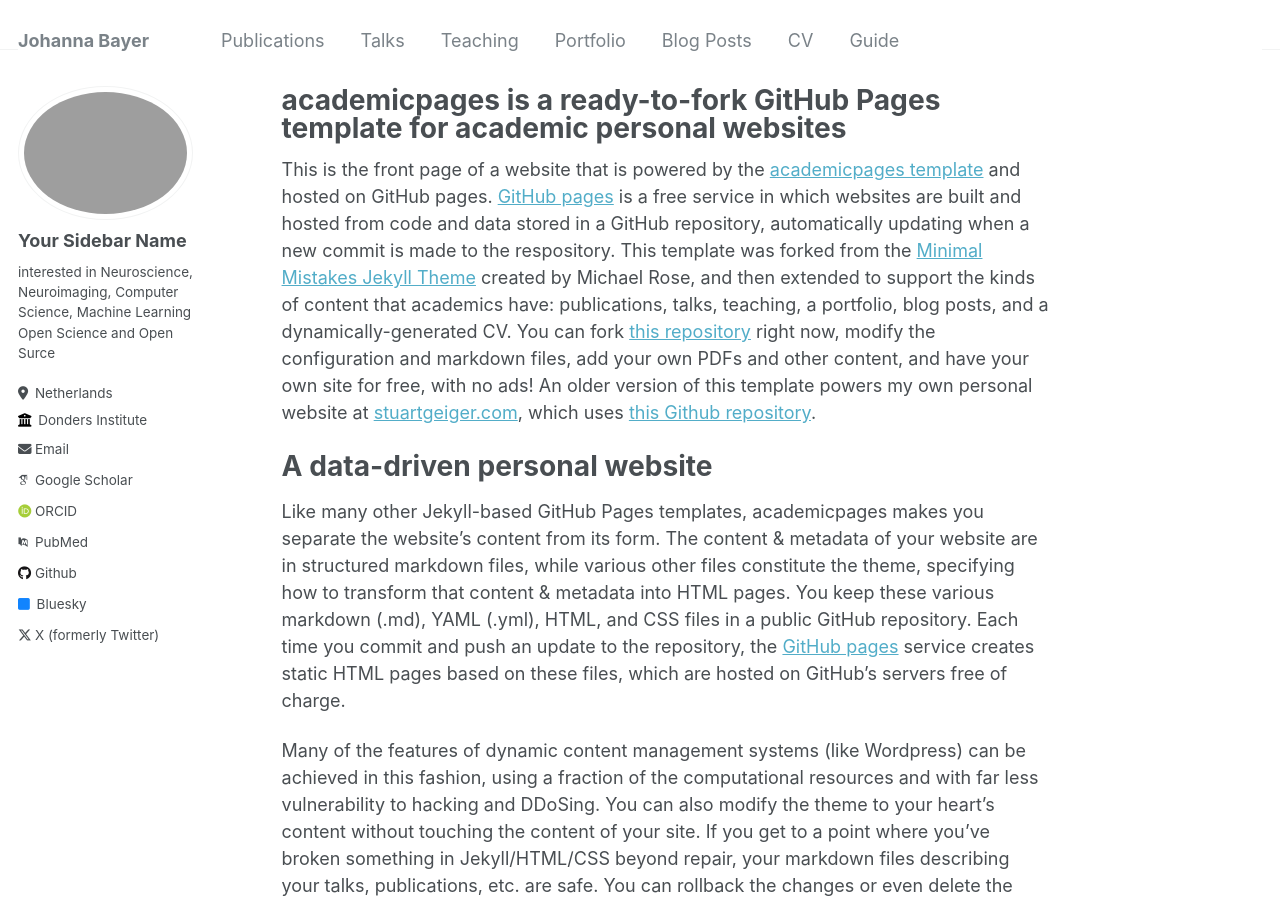
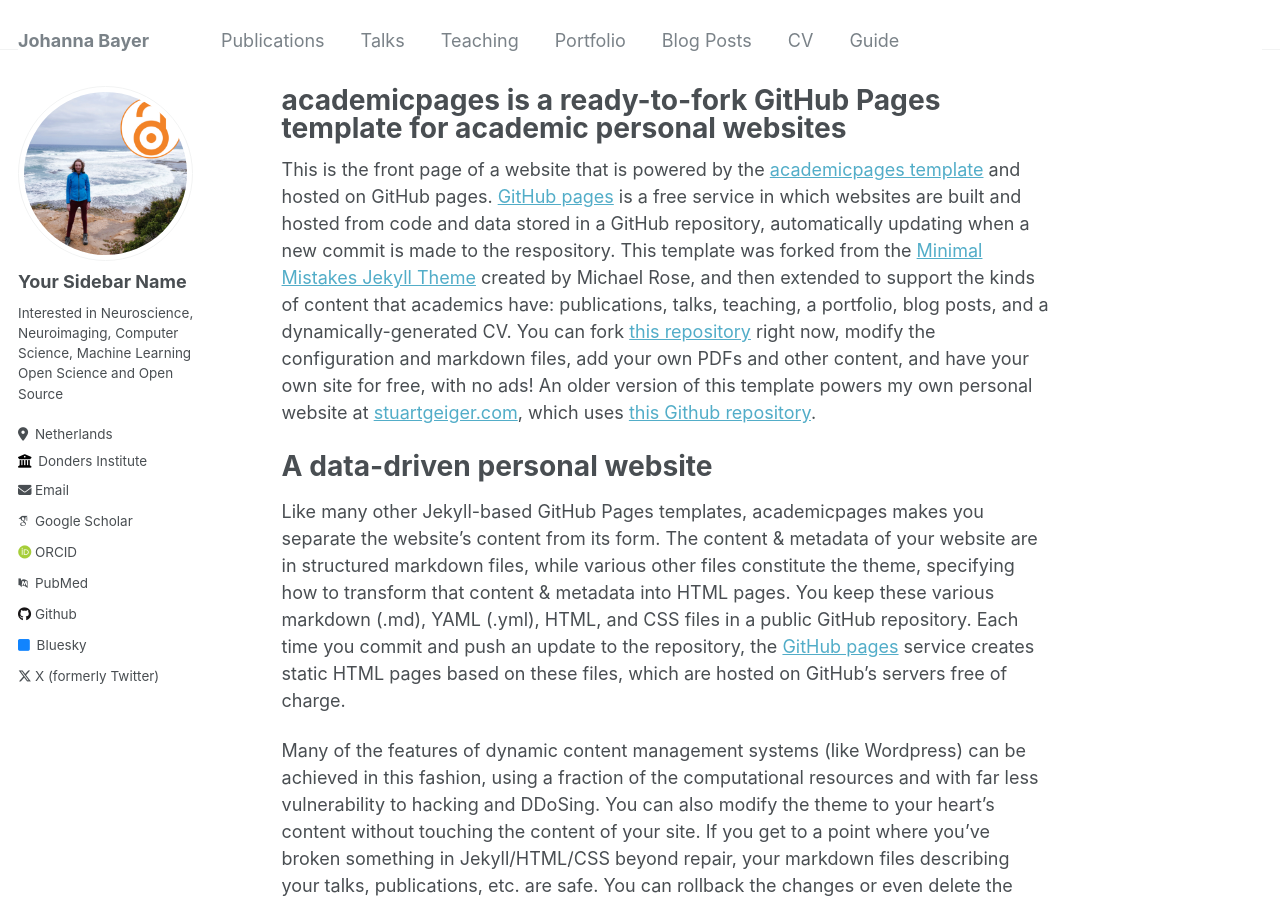
Before and after one commit to likeajumprope/likeajumprope.github.io, a Jekyll site: the page built from _pages/about.md, in a window 1280 px wide and 900 px high. Built offline with Jekyll 4.4.1, drawn with Linux system fonts in a browser that asks for light colours; some web fonts are replaced.

Commit message:
update config.yml

```diff
--- a/_config.yml
+++ b/_config.yml
@@ -21,10 +21,10 @@ repository               : "likeajumprope/likeajumprope.github.io"
 #               Additional customization can be done by editing /_includes/author-profile.html
 author:
   # Biographic information
-  avatar           : "profile.png"
+  avatar           : "profile.jpg"
   name             : "Your Sidebar Name"
   pronouns         : # example: "she/her"
-  bio              : "interested in Neuroscience, Neuroimaging, Computer Science, Machine Learning Open Science and Open Surce"
+  bio              : "Interested in Neuroscience, Neuroimaging, Computer Science, Machine Learning Open Science and Open Source"
   location         : "Netherlands"
   employer         : "Donders Institute"
   uri              : # URL
```
